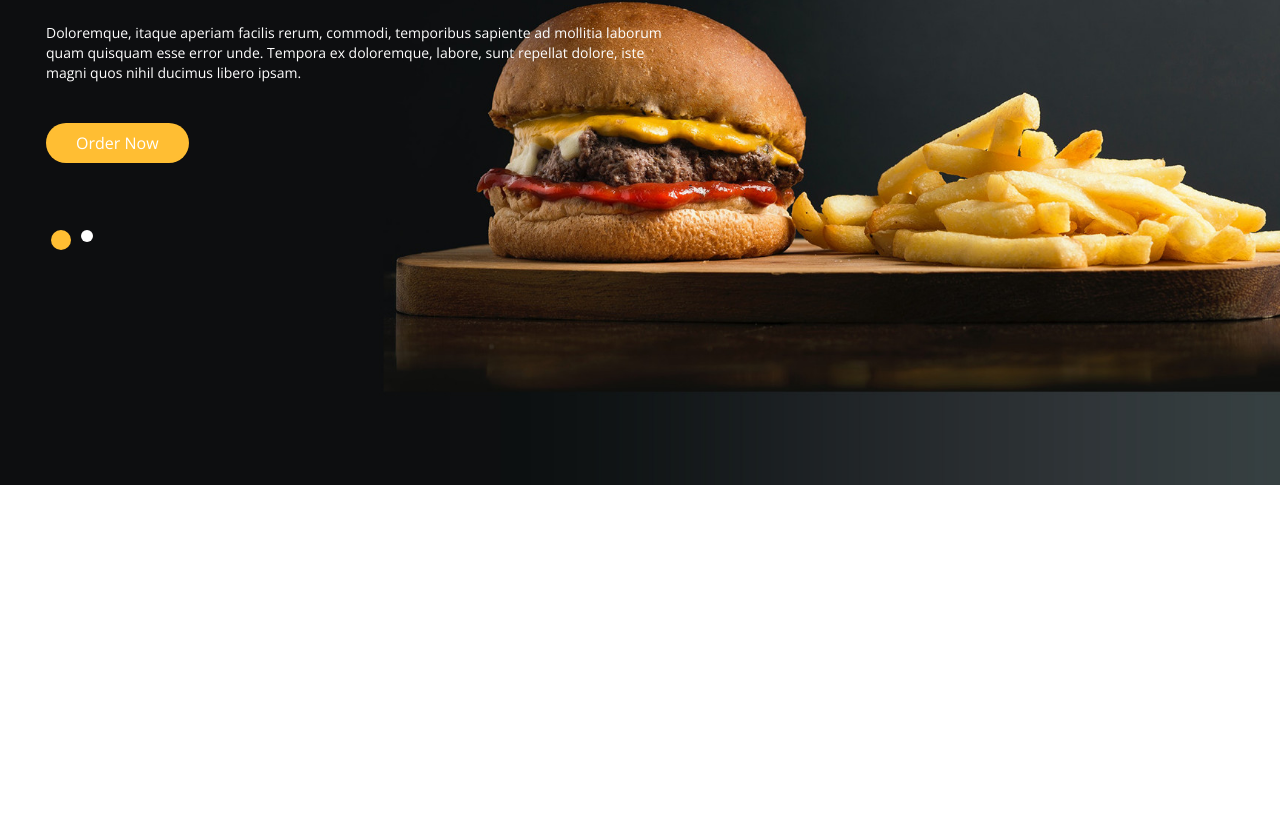
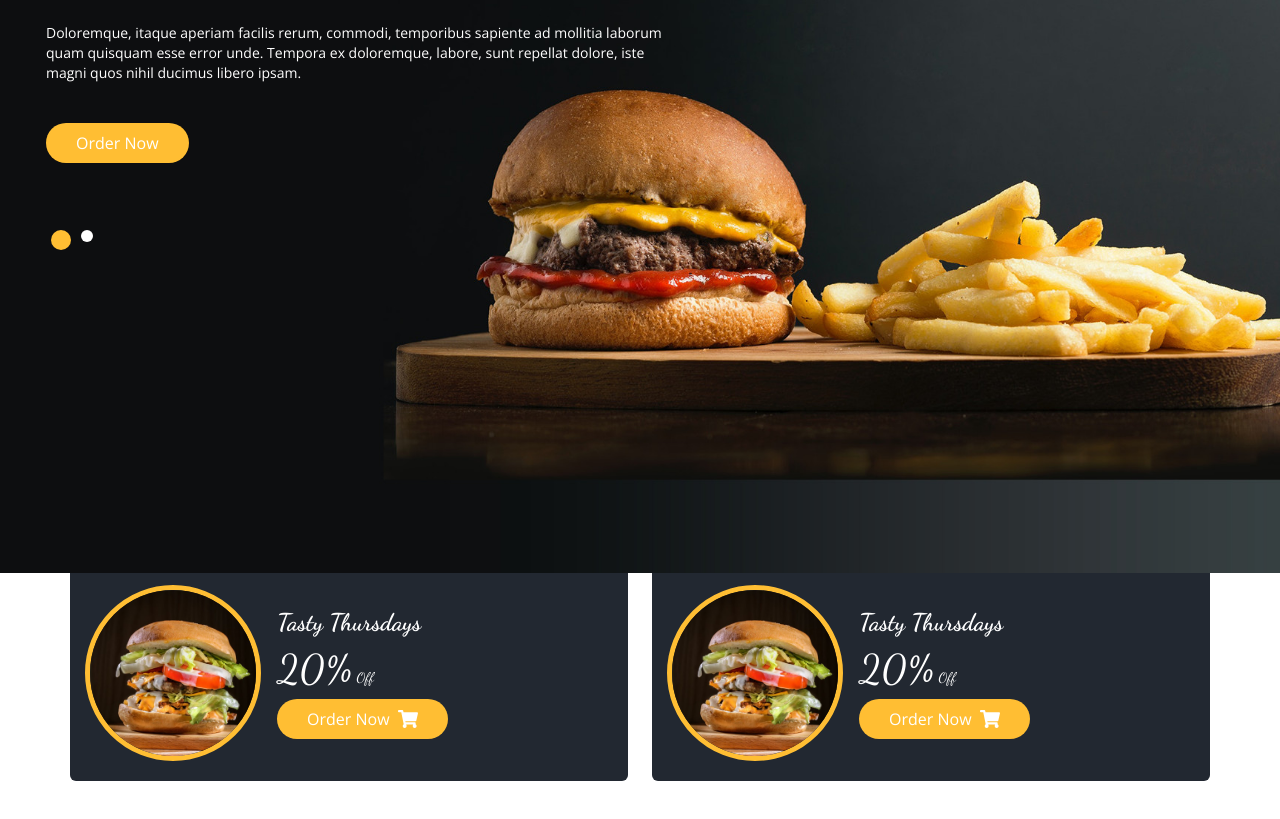
Before and after one commit to hilalozyurtt/food-ordering-next, a Next.js app: page /home in a window 1280 px wide. Shown: the part 227-1046 px from the top of the page. Before the commit the page ends 800 px from the top, so only its background shows below. Built offline with nearby package versions, Linux system fonts and the light colour scheme.

Commit message:
Kampanyalar componenti eklendi.

```diff
--- /dev/null
+++ b/components/ui/Campaigns.jsx
@@ -0,0 +1,34 @@
+import Image from 'next/image'
+import React from 'react'
+import Title from './Title'
+import { FaShoppingCart } from "react-icons/fa"
+
+export const Campaigns = () => {
+  return (
+    <div className="flex justify-between container mx-auto py-20 gap-6 flex-wrap">
+        <CampaignsItem />
+        <CampaignsItem />
+    </div>
+  )
+}
+
+const CampaignsItem = () => {
+    return (
+        <div className="bg-secondary flex-1 rounded-md py-5 px-[15px] lg:flex md:inline flex items-center gap-4">
+            <div className="relative md:w-44 md:h-44 w-36 h-36 after:content-[''] border-[5px] border-primary rounded-full overflow-hidden">
+                <Image src="/images/o1.jpg" alt="" layout="fill" objectFit="cover" className="hover:scale-105 transition-all"/>
+            </div>
+            <div className='text-white'>
+                <Title addClass="text-2xl"> Tasty Thursdays </Title>
+
+                <div className="font-dancing">
+                    <span className="text-[40px]">20%</span>
+                    <span className="text-sm inline-block ml-1">Off</span>
+                </div>
+                <button className="btn-primary flex items-center gap-x-2">
+                    Order Now <FaShoppingCart size={20} />
+                </button>
+            </div>
+        </div>
+    )
+}
--- a/pages/home/index.jsx
+++ b/pages/home/index.jsx
@@ -1,10 +1,12 @@
 import Carousel from '@/components/Carousel'
+import { Campaigns } from '@/components/ui/Campaigns'
 import React from 'react'
 
 const Index = () => {
   return (
-    <div className="relative">
+    <div>
       <Carousel/>
+      <Campaigns/>
     </div>
   )
 }
```
Also changed, not shown: public/images/o1.jpg (added), public/images/o2.jpg (added).
